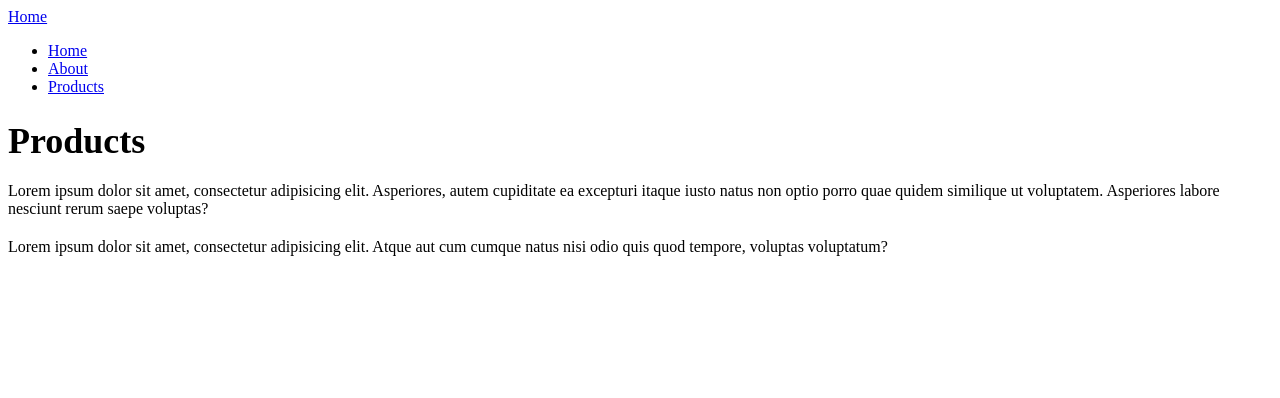
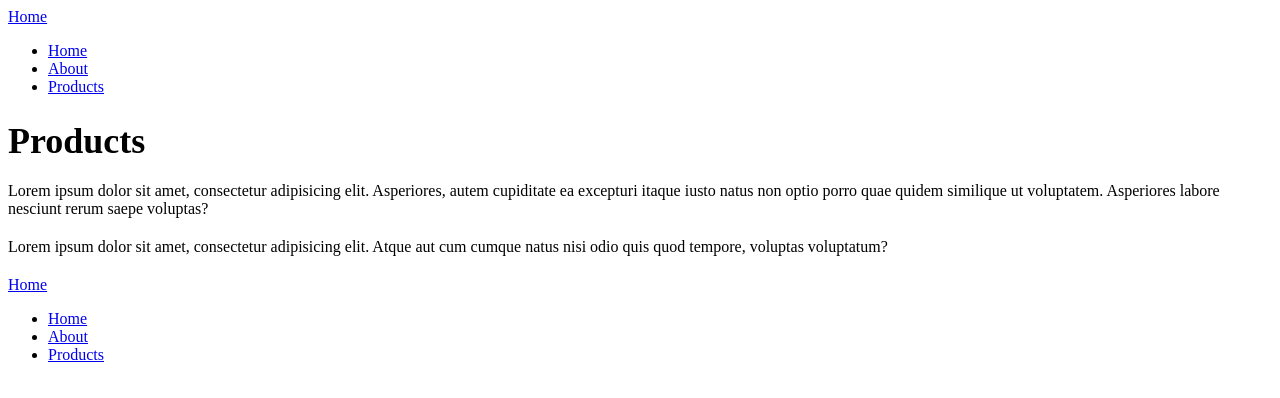
Before and after one commit to glpzzz/nuxt-dojo, a Nuxt app: page /products in a window 1280 px wide. Shown: the top 398 px of the page. Built offline with nearby package versions, Linux system fonts and the light colour scheme.

Commit message:
Setup a custom layout for products pages

```diff
--- /dev/null
+++ b/layouts/products.vue
@@ -0,0 +1,21 @@
+<template>
+  <SiteHeader/>
+  <slot/>
+  <footer>
+    <SiteHeader/>
+  </footer>
+</template>
+
+<script setup>
+</script>
+
+<style>
+h1 {
+  margin-bottom: 20px;
+  font-size: 36px;
+}
+
+p {
+  margin: 20px 0;
+}
+</style>
--- a/pages/products/[id].vue
+++ b/pages/products/[id].vue
@@ -5,6 +5,9 @@
 </template>
 
 <script setup>
+definePageMeta({
+  layout: 'products',
+})
 const {id} = useRoute().params
 </script>
 
--- a/pages/products/index.vue
+++ b/pages/products/index.vue
@@ -7,6 +7,9 @@
 </template>
 
 <script setup>
+definePageMeta({
+  layout: 'products',
+})
 </script>
 
 <style scoped>
```
